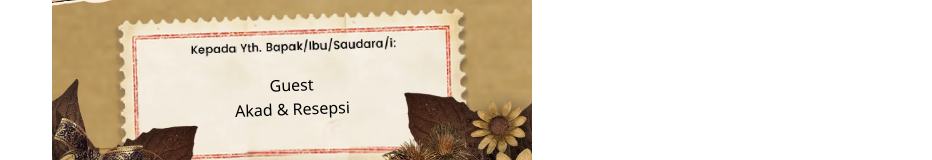
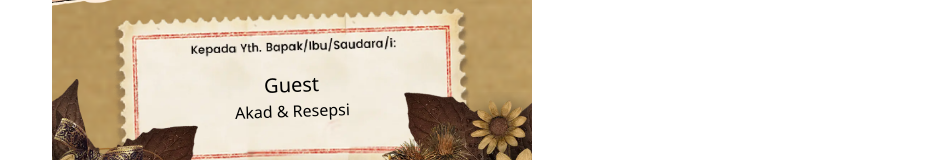
Before and after one commit to Rizki36/abim-wedding, a React (Vite) app: page / in a window 1280 px wide. Shown: the part 583-743 px from the top of the page, without its empty margins (348-1280 px from the left). Built offline with nearby package versions, Linux system fonts and the light colour scheme.

Commit message:
fix: enhance name display style on Page 1 with bold text and increased size

```diff
--- a/src/App.tsx
+++ b/src/App.tsx
@@ -521,7 +521,7 @@ function App() {
 						<div className="relative w-3/4 mx-auto">
 							<img src={page1_3} alt="Stamp" />
 							<div className="absolute inset-0 flex flex-col items-center justify-center p-3 rotate-[-2deg]">
-								<div>{name}</div>
+								<div className="bold text-xl">{name}</div>
 								<div>{event}</div>
 							</div>
 						</div>
```
